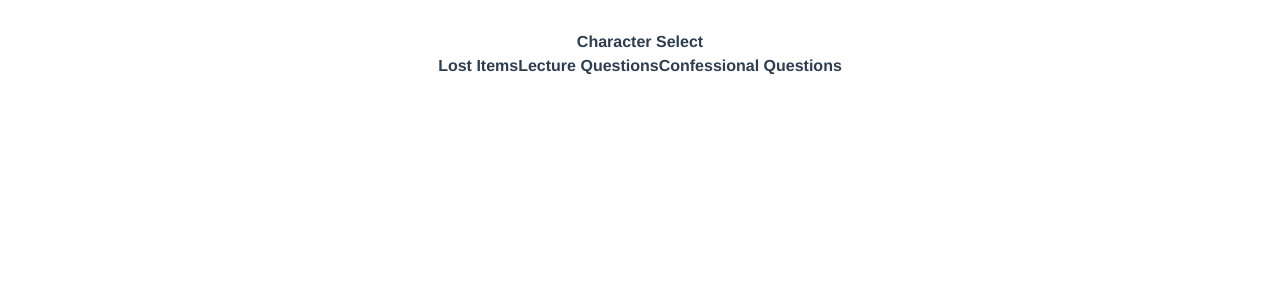
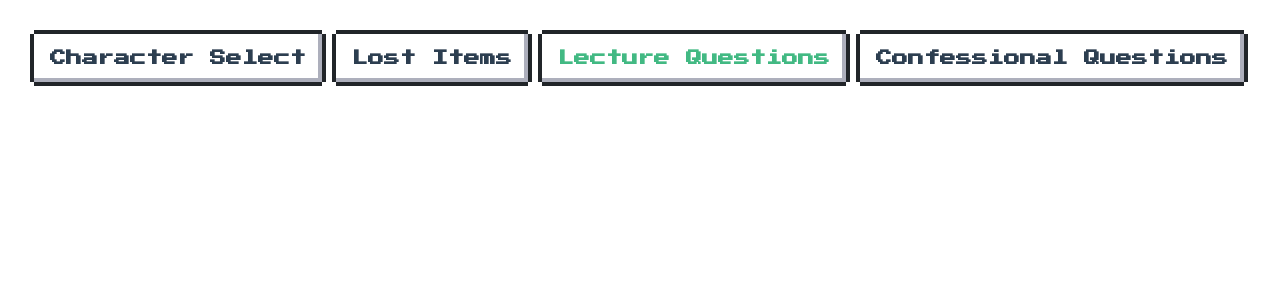
Before and after one commit to phamdal/fe3h-nes, a Vue app: page /lecture in a window 1280 px wide. Shown: the top 300 px of the page. Built offline with nearby package versions, Linux system fonts and the light colour scheme.

Commit message:
Fleshed out navbar, added stub route pages

```diff
--- a/src/assets/css/main.css
+++ b/src/assets/css/main.css
@@ -1,4 +1,4 @@
-.pixel
+.pixel-font
 {
     font-family: 'Press Start 2P';
 }
--- a/src/components/NavBar.vue
+++ b/src/components/NavBar.vue
@@ -1,20 +1,24 @@
 <template>
-    <div id="nav" class="nav">
-    <router-link to="/">Character Select</router-link>
-    <nav>
-        <router-link to="/">Lost Items</router-link>
-        <router-link to="/">Lecture Questions</router-link>
-        <router-link to="/">Confessional Questions</router-link>
+    <nav id="nav" class="navbar" role="navigation" aria-label="main navigation">
+    <div class="navbar-start">
+        <router-link to="/" class="navbar-item nes-btn pixel-font">Character Select</router-link>
+        <router-link :to="{ name: 'lost-items' }" class="navbar-item nes-btn pixel-font">Lost Items</router-link>
+        <router-link :to="{ name: 'lecture-questions' }" class="navbar-item nes-btn pixel-font">Lecture Questions</router-link>
+        <router-link :to="{ name: 'confessionals' }" class="navbar-item nes-btn pixel-font">Confessional Questions</router-link>
+    </div>
     </nav>
-    </div>
 </template>
 
 <script>
-export default {
+export default
+{
 
 }
 </script>
 
 <style scoped>
-
+.nes-btn
+{
+    margin-right:10px;
+}
 </style>
--- a/src/router/index.js
+++ b/src/router/index.js
@@ -9,6 +9,30 @@ const routes = [
     path: "/",
     name: "Home",
     component: Home
+  },
+  {
+    path: "/character",
+    name: "character",
+    component: () =>
+      import("../views/Character.vue")
+  },
+  {
+    path: "/lostItems",
+    name: "lost-items",
+    component: () =>
+      import("../views/LostItems.vue")
+  },
+  {
+    path: "/lecture",
+    name: "lecture-questions",
+    component: () =>
+      import("../views/Lecture.vue")
+  },
+  {
+    path: "/confessionals",
+    name: "confessionals",
+    component: () =>
+      import("../views/Confessionals.vue")
   },
   {
     path: "/about",
--- /dev/null
+++ b/src/views/Character.vue
@@ -0,0 +1,9 @@
+<template>
+  <div>
+  </div>
+</template>
+
+<script>
+export default {
+};
+</script>
--- /dev/null
+++ b/src/views/Confessionals.vue
@@ -0,0 +1,8 @@
+<template>
+    <div></div>
+</template>
+
+<script>
+export default {
+};
+</script>
--- /dev/null
+++ b/src/views/Lecture.vue
@@ -0,0 +1,9 @@
+<template>
+  <div>
+  </div>
+</template>
+
+<script>
+export default {
+};
+</script>
--- /dev/null
+++ b/src/views/LostItems.vue
@@ -0,0 +1,9 @@
+<template>
+  <div>
+  </div>
+</template>
+
+<script>
+export default {
+};
+</script>
```
